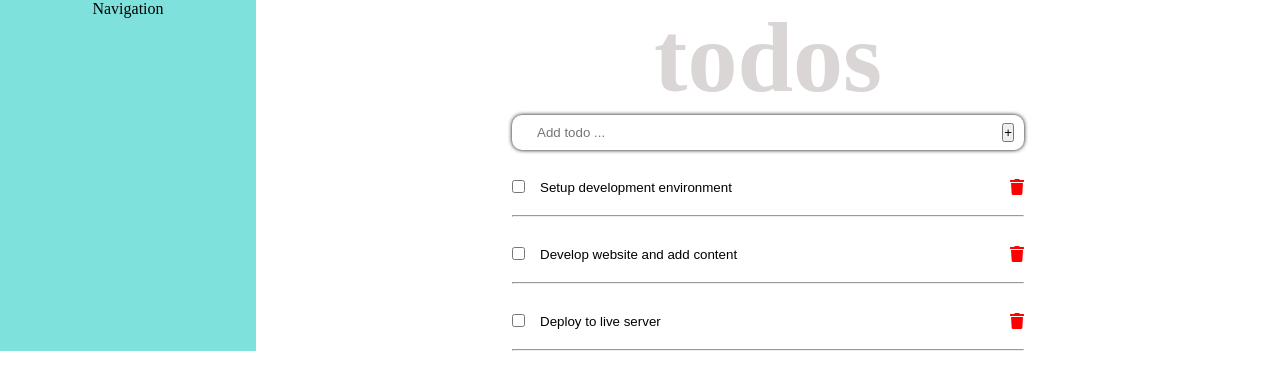
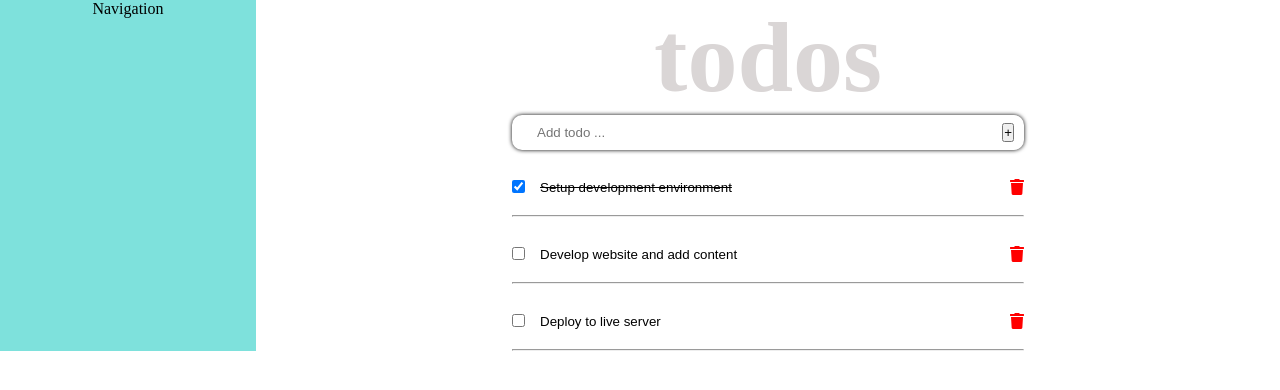
Before and after one commit to wuyepabdul/react-todo, a React (Create React App) app: page / in a window 1280 px wide. Shown: the top 390 px of the page. Built offline with nearby package versions, Linux system fonts and the light colour scheme.

Commit message:
Add  edit, delete and add a todo functionalities

```diff
--- a/public/index.html
+++ b/public/index.html
@@ -9,8 +9,6 @@
       name="description"
       content="Web site created using create-react-app"
     />
-
-    <link rel="manifest" href="%PUBLIC_URL%/manifest.json" />
 
     <link
       href="https://cdnjs.cloudflare.com/ajax/libs/font-awesome/5.15.1/css/all.min.css"
--- a/src/components/TodosContainer.js
+++ b/src/components/TodosContainer.js
@@ -1,14 +1,71 @@
-import React from 'react';
+/* eslint-disable max-len */
+import React, { useState } from 'react';
 import AddTodo from './todosCoponents/AddTodo';
 import Header from './todosCoponents/Header';
 import ListTodos from './todosCoponents/ListTodos';
 
-const TodosContainer = () => (
-  <div>
-    <Header />
-    <AddTodo />
-    <ListTodos />
-  </div>
-);
+const TodosContainer = () => {
+  const [todos, setTodos] = useState({
+    todoList: [{
+      id: 1,
+      title: 'Setup development environment',
+      completed: true,
+    },
+    {
+      id: 2,
+      title: 'Develop website and add content',
+      completed: false,
+    },
+    {
+      id: 3,
+      title: 'Deploy to live server',
+      completed: false,
+    }],
+  });
+
+  const addNewTodo = (event, todo) => {
+    event.preventDefault();
+    if (todo.title.length !== 0) {
+      setTodos((prev) => ({
+        todoList: [...prev.todoList, todo],
+      }));
+    }
+  };
+
+  const setCheck = (todo) => {
+    setTodos((prev) => ({
+      todoList: prev.todoList.map((item) => {
+        if (item.id === todo.id) {
+          return { ...item, completed: !item.completed };
+        }
+        return item;
+      }),
+    }));
+  };
+
+  const editTodo = (todo, editedTitle) => {
+    setTodos((prevState) => ({
+      todoList: prevState.todoList.map((item) => {
+        if (item.id === todo.id) {
+          return { ...item, title: editedTitle };
+        }
+        return item;
+      }),
+    }));
+  };
+
+  const deleteTodo = (todo) => {
+    setTodos((prevState) => ({
+      todoList: prevState.todoList.filter((item) => item.id !== todo.id),
+    }));
+  };
+  return (
+    <div>
+      <Header />
+      <AddTodo addNewTodo={addNewTodo} todos={todos} />
+      <ListTodos todos={todos} setTodos={setTodos} handleChange={setCheck} editTodo={editTodo} deleteTodo={deleteTodo} />
+    </div>
+  );
+};
 
 export default TodosContainer;
--- a/src/components/todosCoponents/AddTodo.js
+++ b/src/components/todosCoponents/AddTodo.js
@@ -1,16 +1,35 @@
-import React from 'react';
+/* eslint-disable react/prop-types */
+import React, { useState } from 'react';
 
-const AddTodo = () => (
+const AddTodo = ({ addNewTodo, todos }) => {
+  const [todoItem, setTodoItem] = useState(
+    {
+      id: 0,
+      title: '',
+      completed: false,
+    },
+  );
+
+  const handleChange = (e) => {
+    e.preventDefault();
+    console.log(e.target.value);
+    setTodoItem({
+      ...todoItem,
+      title: e.target.value,
+    });
+  };
+  return (
     <div className="add-todos">
       <form className="add-input-form d-flex">
         <div className="input-group">
-        <input type="text" className="add-input-field" name="todo" id="todo" placeholder="Add todo ..." />
+          <input type="text" className="add-input-field" name="todo" id="todo" onChange={handleChange} placeholder="Add todo ..." />
         </div>
         <div className="input-group">
-        <button type="submit" className="add-btn" name="todo" id="todo"> +</button>
+          <button type="submit" onClick={(e) => addNewTodo(e, todoItem, todos)} className="add-btn" name="todo" id="todo"> +</button>
         </div>
       </form>
     </div>
   );
+};
 
 export default AddTodo;
--- a/src/components/todosCoponents/ListTodos.js
+++ b/src/components/todosCoponents/ListTodos.js
@@ -1,38 +1,19 @@
+/* eslint-disable max-len */
+/* eslint-disable react/prop-types */
 import React from 'react';
+import TodoItem from './TodoItem';
 
-const ListTodos = () => {
-  const todos = [{
-    id: 1,
-    title: 'Setup development environment',
-    completed: true,
-  },
-  {
-    id: 2,
-    title: 'Develop website and add content',
-    completed: false,
-  },
-  {
-    id: 3,
-    title: 'Deploy to live server',
-    completed: false,
-  }];
-  return (
+const ListTodos = ({
+  todos, handleChange, editTodo, deleteTodo,
+}) => (
   <div>
-      {console.log(todos)}
-      {todos.map((todo) => (
+    {todos.todoList.map((todo) => (
       <div className="list-todos-container" key={todo.id}>
-          <form className="list-todos d-flex">
-            <div className="list-input-group d-flex">
-              <div><input type="checkbox" name="mark" id="mark" /></div>
-              <input type="text" className="input-field" name="todo" id="todo" value={todo.title} />
-            </div>
-            <div><i className="fas fa-trash" /></div>
-          </form>
+        <TodoItem todo={todo} todos={todos} handleChange={handleChange} editTodo={editTodo} deleteTodo={deleteTodo} />
         <hr />
       </div>
     ))}
   </div>
 );
-};
 
 export default ListTodos;
--- /dev/null
+++ b/src/components/todosCoponents/TodoItem.js
@@ -0,0 +1,69 @@
+/* eslint-disable jsx-a11y/interactive-supports-focus */
+/* eslint-disable jsx-a11y/click-events-have-key-events */
+/* eslint-disable react/prop-types */
+import React, { useState } from 'react';
+
+const TodoItem = ({
+  todo, todos, handleChange, editTodo, deleteTodo,
+}) => {
+  const [editState, setEditState] = useState(true);
+
+  const handleEdit = (e) => {
+    e.preventDefault();
+    editTodo(todo, e.target.value);
+  };
+
+  const setClassName = (todo) => `input-field ${todo.completed && 'completed'}`;
+
+  const handleKeyDown = (e) => {
+    if (e.key === 'Enter') {
+      e.preventDefault();
+      console.log(e.key);
+      setEditState(!editState);
+    }
+  };
+  return (
+    <div>
+      <form className="list-todos d-flex">
+        <div className="list-input-group d-flex">
+          <div>
+            <input
+              type="checkbox"
+              name="mark"
+              onChange={(e) => {
+                e.preventDefault();
+                handleChange(todo, todos);
+              }}
+              checked={todo.completed}
+            />
+          </div>
+          <input
+            type="text"
+            onChange={handleEdit}
+            onDoubleClick={() => setEditState(!editState)}
+            onKeyDown={handleKeyDown}
+            className={setClassName(todo)}
+            name="todo"
+            value={todo.title}
+            readOnly={editState}
+          />
+        </div>
+        <div>
+          <i
+            role="button"
+            aria-label="c"
+            className="fas fa-trash"
+            onClick={() => deleteTodo(todo, todos)}
+          />
+          {' '}
+        </div>
+      </form>
+    </div>
+  );
+};
+
+/* TodoItem.propTypes = {
+  todo: PropTypes.shape({}),
+};
+ */
+export default TodoItem;
--- a/src/index.css
+++ b/src/index.css
@@ -6,6 +6,10 @@
 
 .d-flex {
   display: flex;
+}
+
+.completed {
+  text-decoration: line-through;
 }
 
 .fa-trash {
```
Also changed, not shown: public/manifest.json (deleted). Lines whose indentation alone changed are shown as unchanged.
